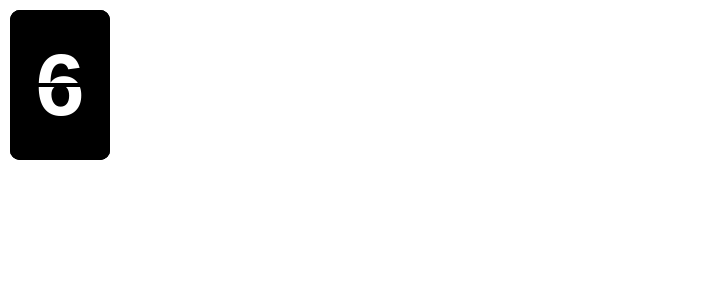
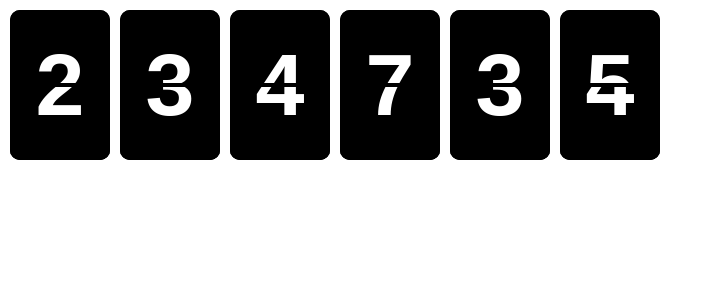
Before and after one commit to KNVB/split-flap, a React (Create React App) app: page / in a window 1280 px wide. Shown: the top 300 px of the page, without its empty margins (0-713 px from the left). Built offline with nearby package versions, Linux system fonts and the light colour scheme.

Commit message:
2022_08_26 17:58

```diff
--- a/src/components/clock/Clock.css
+++ b/src/components/clock/Clock.css
@@ -2,4 +2,5 @@
     align-items:center;
     display: flex;
     flex-direction: row;
+    gap: 10px;
 }
--- a/src/components/clock/Clock.js
+++ b/src/components/clock/Clock.js
@@ -16,11 +16,14 @@ let reducer = (state, action) => {
         <img alt="" src="img/8.png" />, <img alt="" src="img/9.png" />
     ];
     let digitAction;
-    let i = 2, j = 1;
+    for (let i = 0; i < 3; i++) {
+        for (let j = 0; j < 2; j++) {
             console.log(newTimeArray[i][j], oldTimeArray[i][j]);
-
+            if (document.hasFocus()) {
+                digitAction = "forward";
+            } else {
                 digitAction = "init";
-
+            }
             temp.push(
                 <Slot
                     action={digitAction}
@@ -29,40 +32,9 @@ let reducer = (state, action) => {
                     newValue={newTimeArray[i][j]}
                     oldValue={oldTimeArray[i][j]} />
             );
-    result.digitList = temp;
-    /*
-    if (result.oldTime !== '') {
-        for (let i = 0; i < 3; i++) {
-            //console.log(newTimeArray[i], oldTimeArray[i]);
-            for (let j = 0; j < 2; j++) {
-                //console.log(newTimeArray[i][j], oldTimeArray[i][j]);
-                let digitAction;
-                if ((newTimeArray[i][j] === oldTimeArray[i][j])) {
-                    digitAction = "init";
-                } else {
-                    if (document.hasFocus()) {
-                        digitAction = "forward";
-                    } else {
-                        digitAction = "init";
         }
-
-                }
-                temp.push(
-                    <Slot
-                        action={digitAction}
-                        className="splitFlap"
-                        key={i + "_" + j}
-                        newValue={wordList[newTimeArray[i][j]]}
-                        oldValue={wordList[oldTimeArray[i][j]]} />
-                );
-            }
-            if (i < 2) {
-                temp.push(<span key={"cell_" + i} style={{ "fontSize": "128px" }}>:</span>);
-            }
-            //console.log("================================================");
     }
     result.digitList = temp;
-    }*/
 
     //console.log(oldTimeArray);
     return result;
```
Lines whose indentation alone changed are shown as unchanged.
